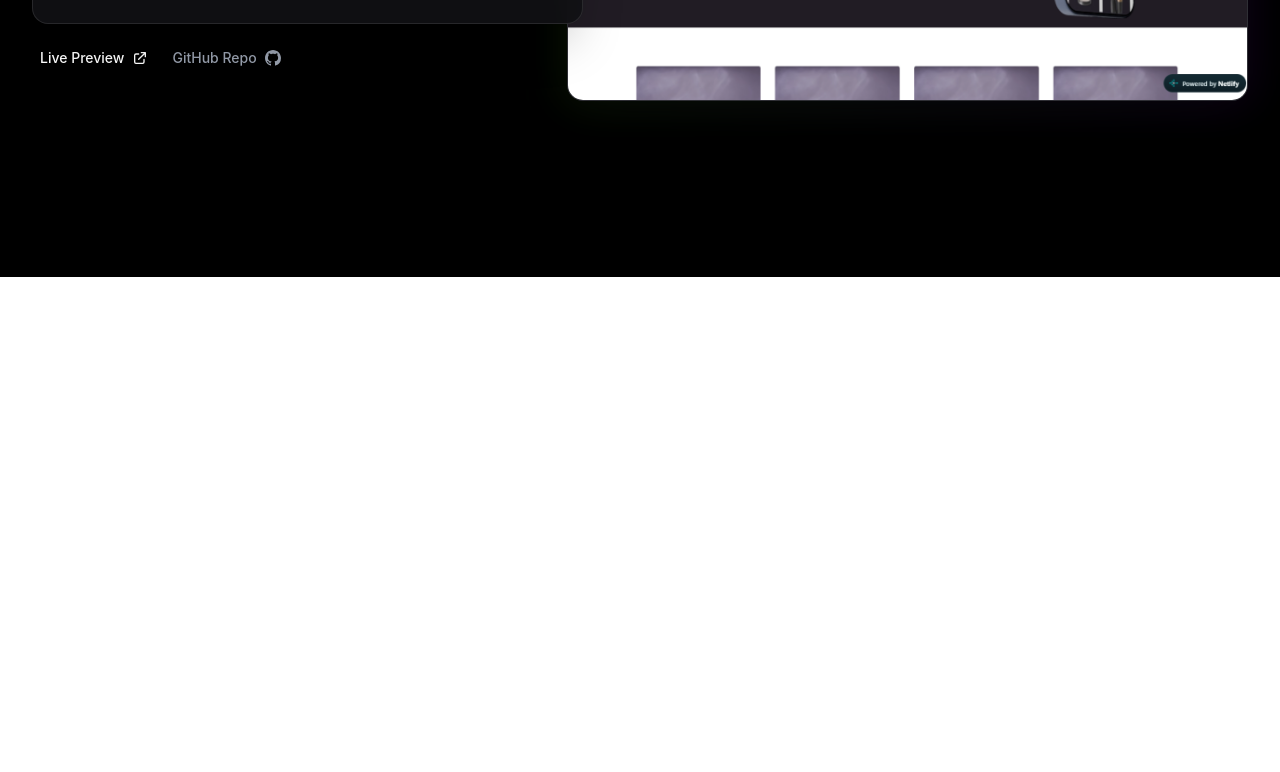
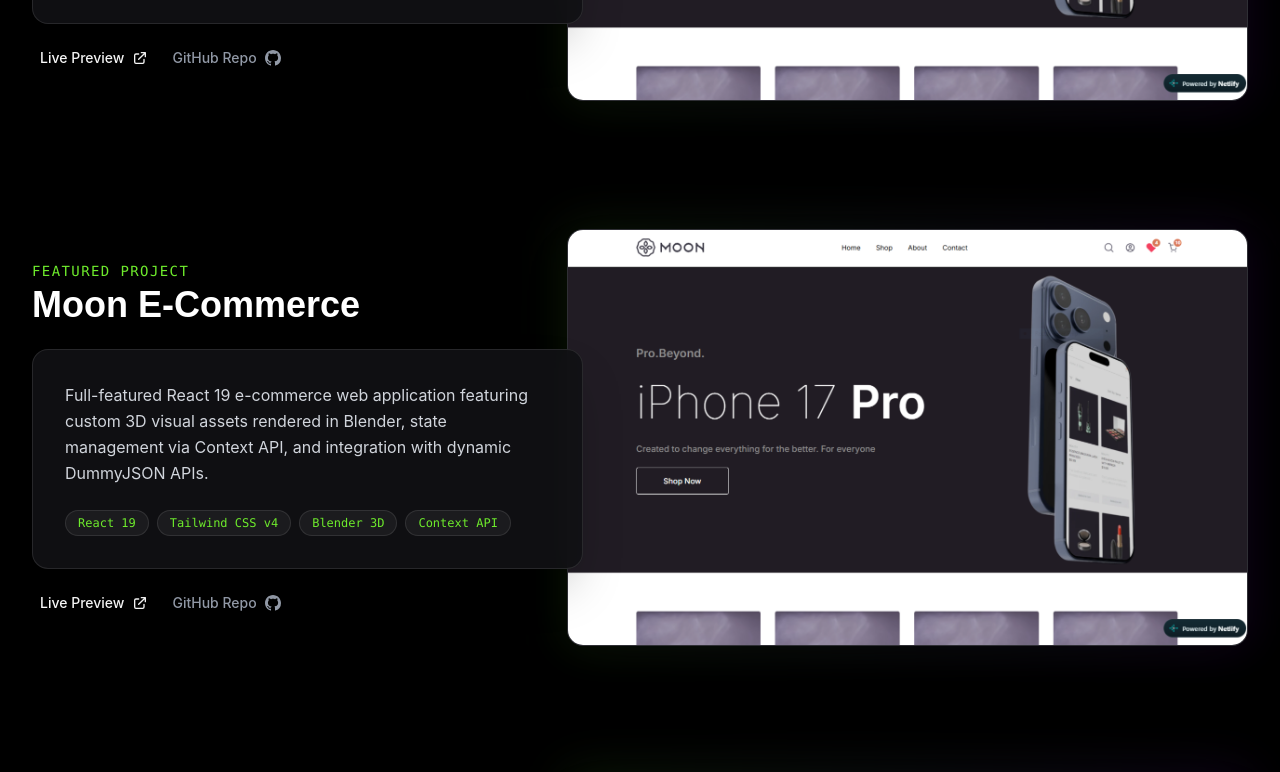
Before and after one commit to owaiskhanfrontend/Portfolio-Web, a React (Vite) app: page / in a window 1280 px wide. Shown: the part 3401-4173 px from the top of the page. Before the commit the page ends 3678 px from the top, so only its background shows below. Built offline with nearby package versions, Linux system fonts and the light colour scheme; a web font is replaced by a local one.

Commit message:
Successfully Map  each card section ui inside Projects Component

```diff
--- a/src/Projects/Projects.jsx
+++ b/src/Projects/Projects.jsx
@@ -50,6 +50,28 @@
   const projectsList = [
     {
       id: 1,
+      title: "Moon E-Commerce",
+      tagline: "Featured Project",
+      description:
+        "Full-featured React 19 e-commerce web application featuring custom 3D visual assets rendered in Blender, state management via Context API, and integration with dynamic DummyJSON APIs.",
+      tech: ["React 19", "Tailwind CSS v4", "Blender 3D", "Context API"],
+      image: pcui,
+      liveUrl: "https://owaiskhan-moon-e-commerce.netlify.app",
+      githubUrl: "https://github.com/owaiskhanfrontend/Moon-E-Commerce",
+    },
+    {
+      id: 2,
+      title: "Moon E-Commerce",
+      tagline: "Featured Project",
+      description:
+        "Full-featured React 19 e-commerce web application featuring custom 3D visual assets rendered in Blender, state management via Context API, and integration with dynamic DummyJSON APIs.",
+      tech: ["React 19", "Tailwind CSS v4", "Blender 3D", "Context API"],
+      image: pcui,
+      liveUrl: "https://owaiskhan-moon-e-commerce.netlify.app",
+      githubUrl: "https://github.com/owaiskhanfrontend/Moon-E-Commerce",
+    },
+    {
+      id: 3,
       title: "Moon E-Commerce",
       tagline: "Featured Project",
       description:
```
